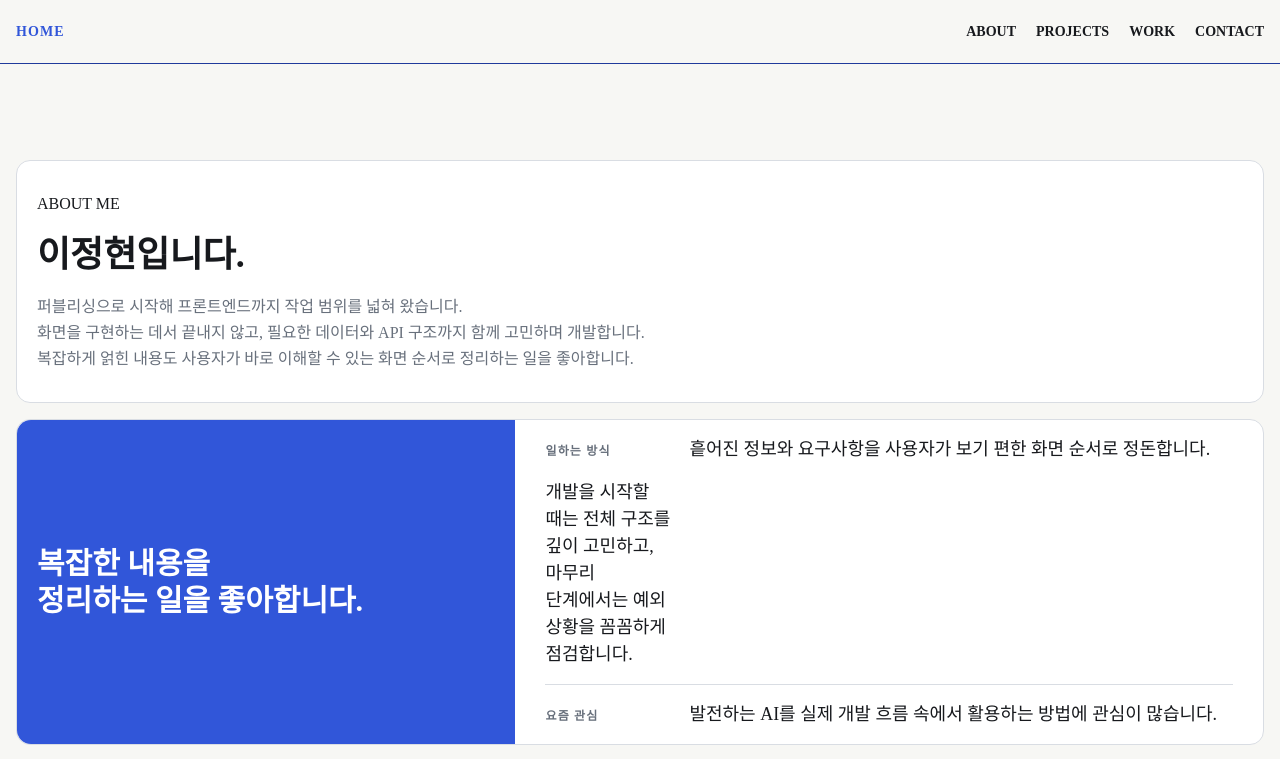
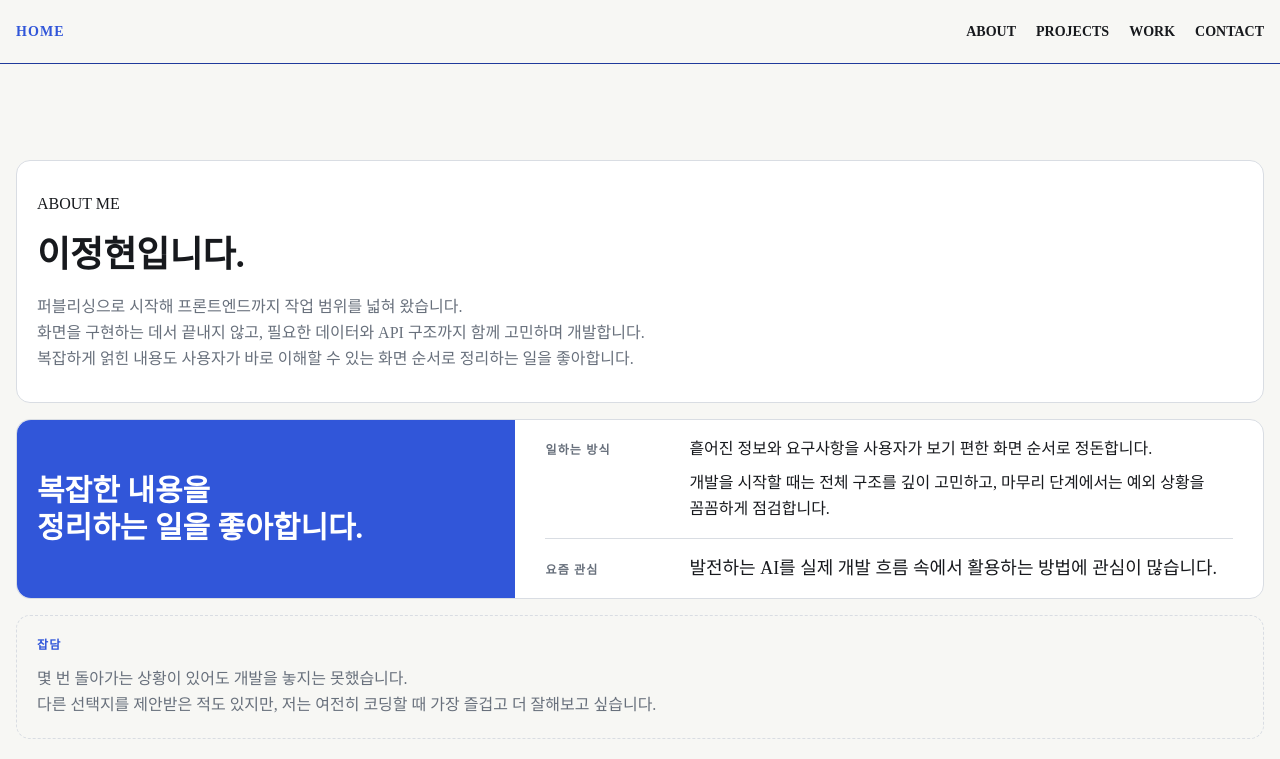
Before and after one commit to 2hyun2/port, a Next.js app: page /about in a window 1280 px wide. Shown: the top 759 px of the page. Built offline with nearby package versions, Linux system fonts and the light colour scheme.

Commit message:
Tidy about page content layout

```diff
--- a/src/components/about-me.module.css
+++ b/src/components/about-me.module.css
@@ -78,6 +78,10 @@
   color: var(--color-ink);
 }
 
+.facts dd p + p {
+  margin-top: 0.5rem;
+}
+
 .note {
   display: grid;
   gap: 0.75rem;
--- a/src/components/about-me.tsx
+++ b/src/components/about-me.tsx
@@ -21,8 +21,10 @@ export function AboutMe() {
         <dl className={styles.facts}>
           <div>
             <dt>일하는 방식</dt>
-            <dd>흩어진 정보와 요구사항을 사용자가 보기 편한 화면 순서로 정돈합니다.</dd>
-            <dd>개발을 시작할 때는 전체 구조를 깊이 고민하고, 마무리 단계에서는 예외 상황을 꼼꼼하게 점검합니다.</dd>
+            <dd>
+              <p>흩어진 정보와 요구사항을 사용자가 보기 편한 화면 순서로 정돈합니다.</p>
+              <p>개발을 시작할 때는 전체 구조를 깊이 고민하고, 마무리 단계에서는 예외 상황을 꼼꼼하게 점검합니다.</p>
+            </dd>
           </div>
           <div>
             <dt>요즘 관심</dt>
```
